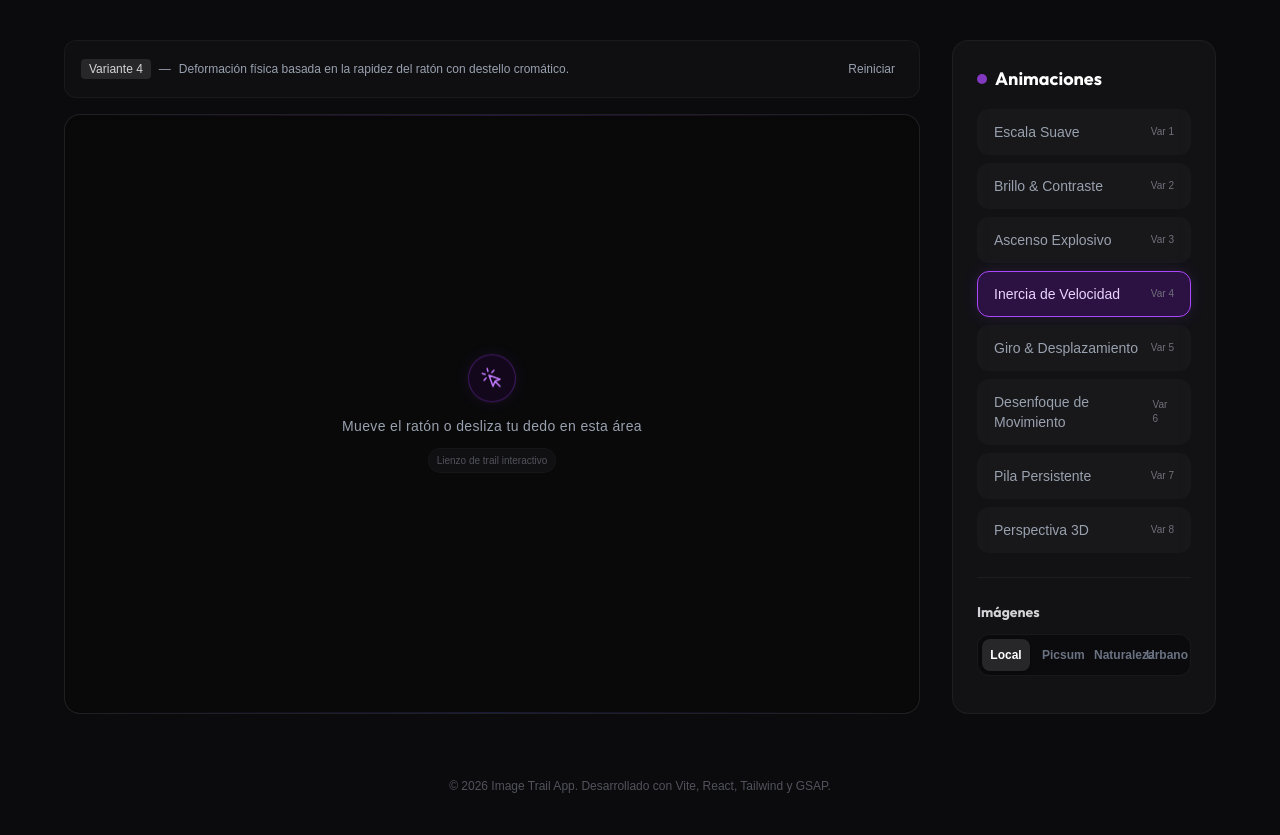
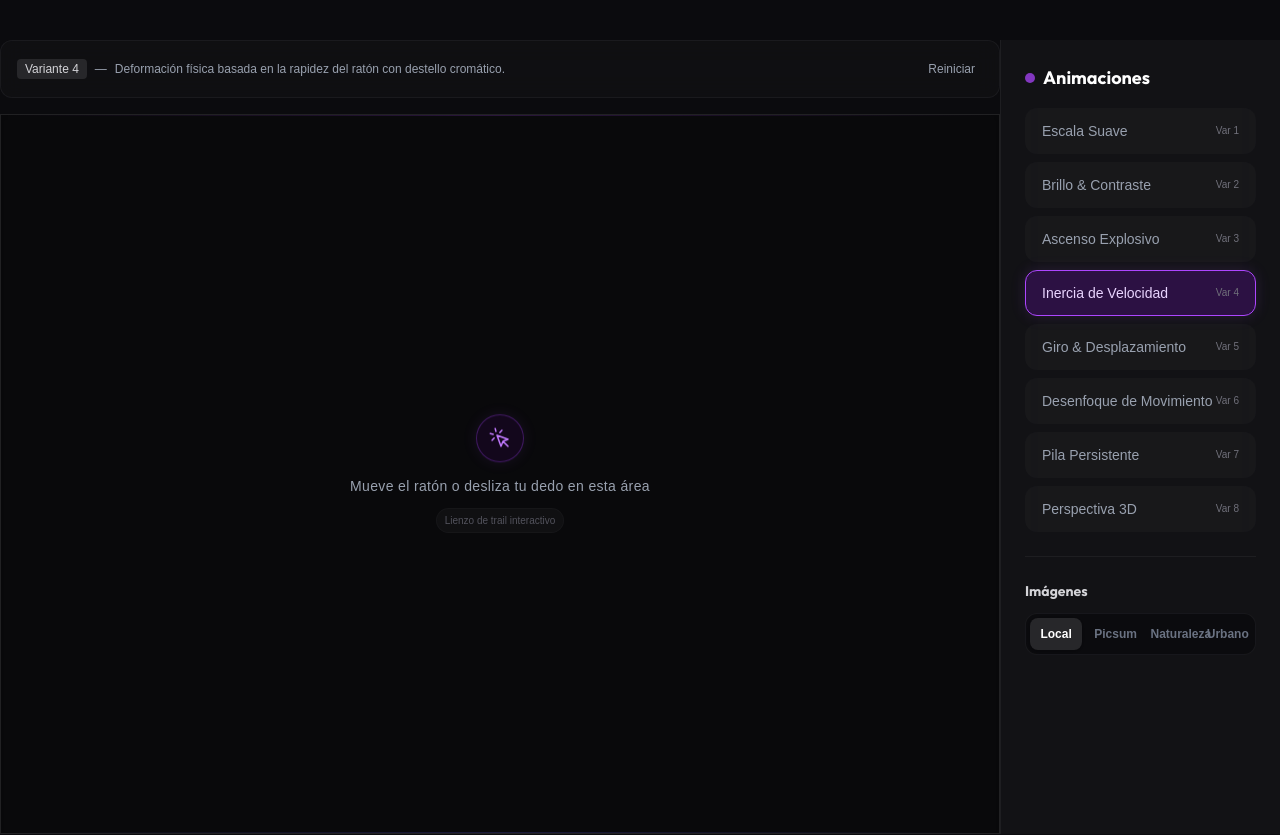
Before and after one commit to sebastianvasquezechavarria1234/image-trail, a React (Vite) app: page / in a window 1280 px wide. Shown: the top 835 px of the page. Built offline with nearby package versions, Linux system fonts and the light colour scheme.

Commit message:
Feat: full-width layout with sidebar fixed to right edge

```diff
--- a/src/App.jsx
+++ b/src/App.jsx
@@ -88,14 +88,14 @@ function App() {
   const activeCategory = IMAGE_CATEGORIES[category] || IMAGE_CATEGORIES.picsum;
 
   return (
-    <div className="min-h-screen w-full grid-bg flex flex-col items-center py-10 px-4 md:px-8 select-none">
+    <div className="min-h-screen w-full grid-bg flex flex-col py-10 select-none">
 
 
       {/* Main Grid */}
-      <div className="w-full max-w-6xl grid grid-cols-1 lg:grid-cols-4 gap-8">
+      <div className="w-full grid grid-cols-1 lg:grid-cols-[1fr_280px]">
 
         {/* Play Area */}
-        <div className="lg:col-span-3 flex flex-col gap-4">
+        <div className="flex flex-col gap-4">
           <div className="bg-zinc-900/40 backdrop-blur-md border border-zinc-800/50 p-4 rounded-xl flex items-center justify-between text-xs text-gray-400">
             <div className="flex items-center gap-2">
               <span className="px-2 py-0.5 rounded bg-zinc-800 text-zinc-300 font-mono">Variante {variant}</span>
@@ -115,7 +115,7 @@ function App() {
           </div>
 
           <div
-            className="relative h-[600px] w-full rounded-2xl bg-zinc-950/80 border border-zinc-800/80 shadow-inner overflow-hidden cursor-crosshair group flex items-center justify-center"
+            className="relative h-[calc(100vh-5rem)] w-full bg-zinc-950/80 border border-zinc-800/80 shadow-inner overflow-hidden cursor-crosshair group flex items-center justify-center"
           >
             {variant !== 0 && (
               <ImageTrail
@@ -145,7 +145,7 @@ function App() {
         </div>
 
         {/* Sidebar Controls */}
-        <div className="lg:col-span-1 h-full flex flex-col gap-6 bg-zinc-900/60 backdrop-blur-xl border border-zinc-800/60 p-6 rounded-2xl">
+        <div className="h-full flex flex-col gap-6 bg-zinc-900/60 backdrop-blur-xl border-l border-zinc-800/60 p-6">
           <div>
             <h2 className="text-lg font-bold text-white mb-4 flex items-center gap-2">
               <span className="inline-block w-2.5 h-2.5 rounded-full bg-purple-500 animate-pulse"></span>
```
